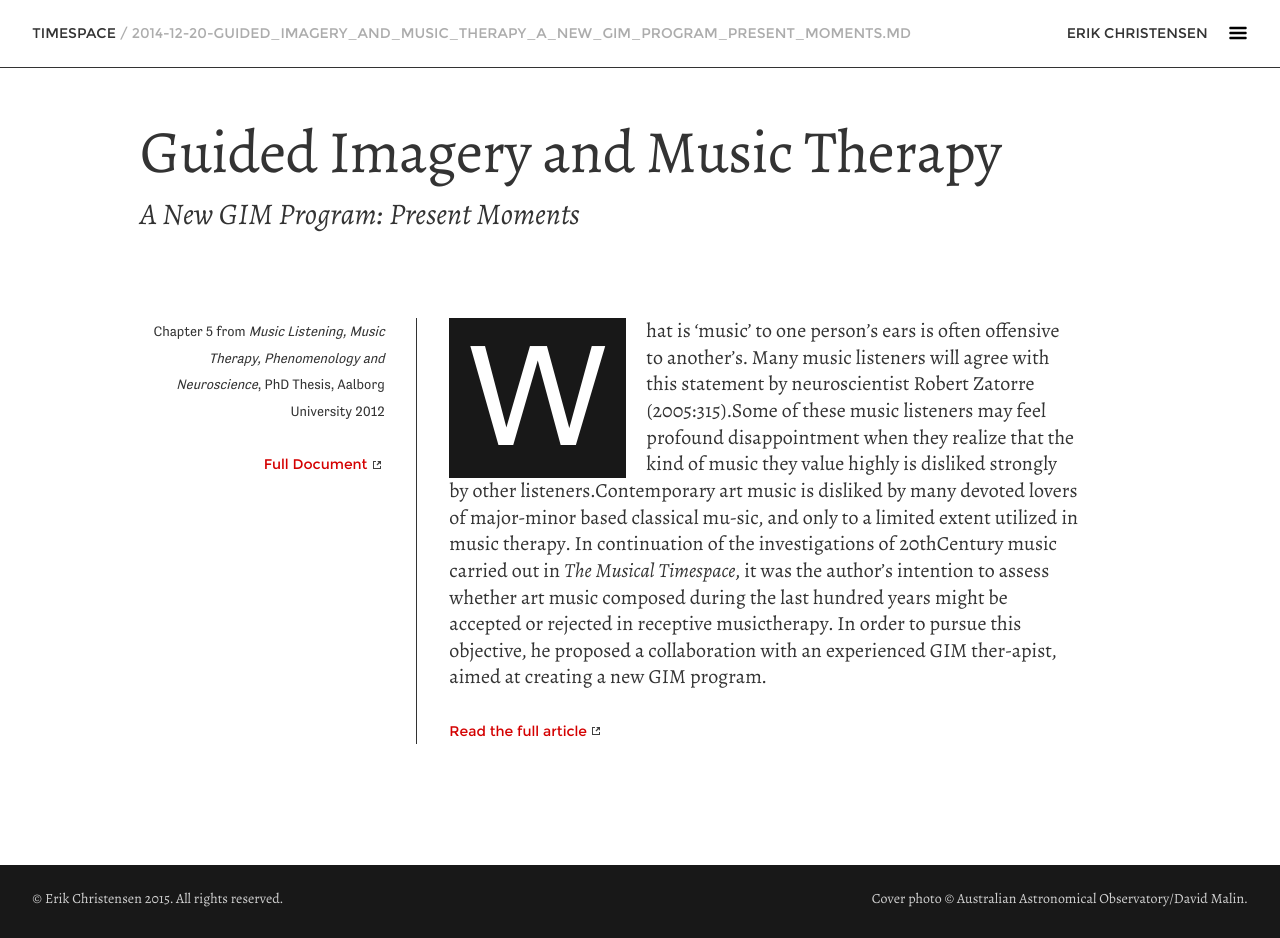
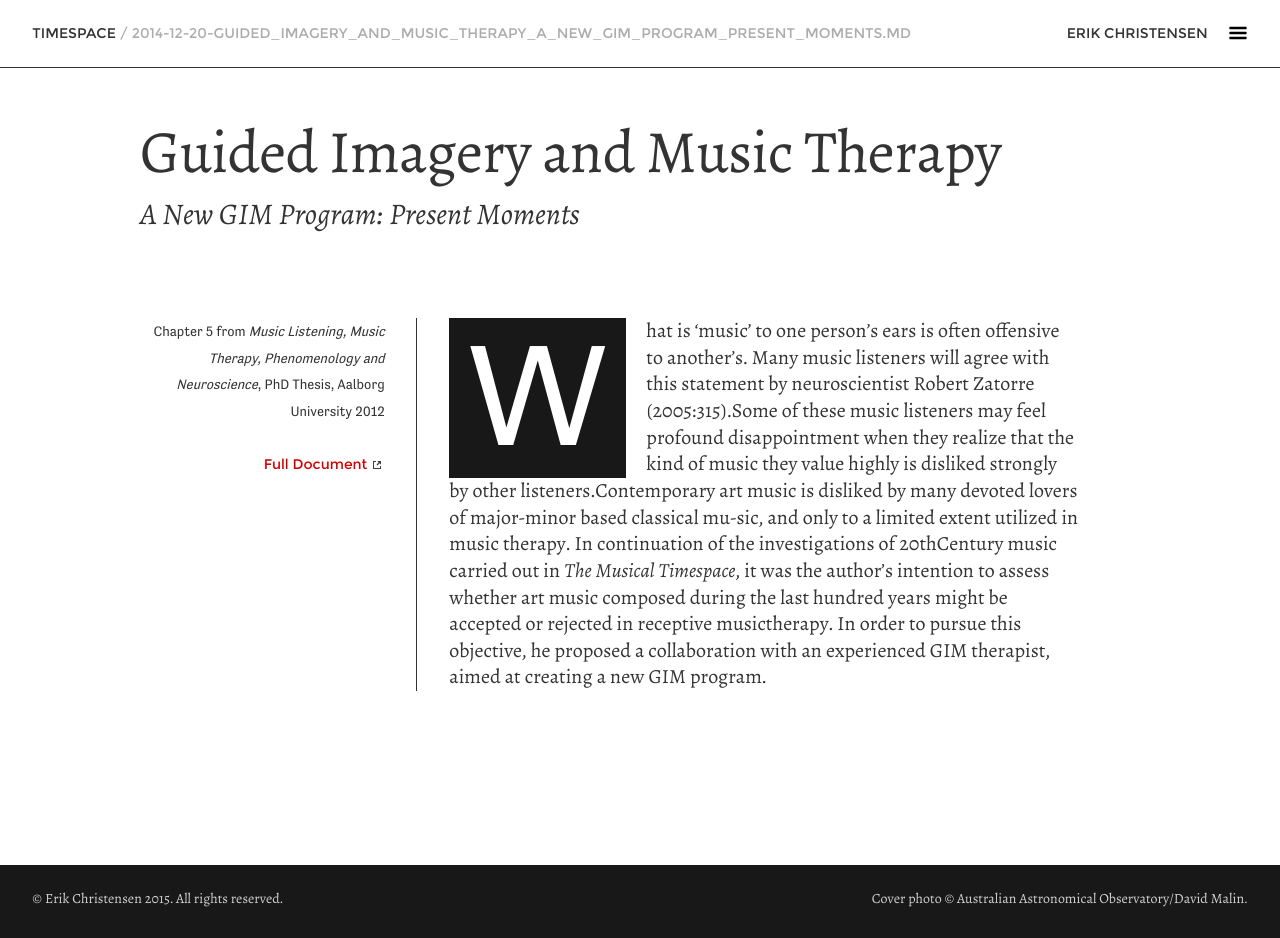
Before and after one commit to netlifydemo/cms-demo, a Jekyll site: the page built from _articles/2014-12-20-Guided_Imagery_and_Music_Therapy_A_New_GIM_Program_Present_Moments.md, in a window 1280 px wide. Built offline with Jekyll 4.4.1, drawn with Linux system fonts in a browser that asks for light colours.

Commit message:
Updated Article Guided Imagery and Music Therapy

```diff
--- a/_articles/2014-12-20-Guided_Imagery_and_Music_Therapy_A_New_GIM_Program_Present_Moments.md
+++ b/_articles/2014-12-20-Guided_Imagery_and_Music_Therapy_A_New_GIM_Program_Present_Moments.md
@@ -1,14 +1,14 @@
 ---
 title: Guided Imagery and Music Therapy
 subtitle: "A New GIM Program: Present Moments"
+date: 2014-12-20T00:00:00.000Z
 full_title: "Guided Imagery and Music Therapy - A New GIM Program: Present Moments"
-bib: Chapter 5 from *Music Listening, Music Therapy, Phenomenology and Neuroscience*, PhD Thesis, Aalborg University 2012
+bib: "Chapter 5 from *Music Listening, Music Therapy, Phenomenology and Neuroscience*, PhD Thesis, Aalborg University 2012"
 links:
   - label: Full Document
-    url: https://www.academia.edu/2408181/Guided_Imagery_and_Music_Therapy_-_A_New_GIM_Program_Present_Moments
-footer: "[Read the full article](https://www.academia.edu/2408181/Guided_Imagery_and_Music_Therapy_-_A_New_GIM_Program_Present_Moments)"
-date: 2014-12-20T00:00:00.000Z
+    url: "https://www.academia.edu/2408181/Guided_Imagery_and_Music_Therapy_-_A_New_GIM_Program_Present_Moments"
+docs: null
 ---
 
 What is ‘music’ to one person’s ears is often offensive to another’s.
-Many music listeners will agree with this statement by neuroscientist Robert Zatorre (2005:315).Some of these music listeners may feel profound disappointment when they realize that the kind of music they value highly is disliked strongly by other listeners.Contemporary art music is disliked by many devoted lovers of major-minor based classical mu-sic, and only to a limited extent utilized in music therapy. In continuation of the investigations of 20thCentury music carried out in *The Musical Timespace*, it was the author’s intention to assess whether art music composed during the last hundred years might be accepted or rejected in receptive musictherapy. In order to pursue this objective, he proposed a collaboration with an experienced GIM ther-apist, aimed at creating a new GIM program.
+Many music listeners will agree with this statement by neuroscientist Robert Zatorre (2005:315).Some of these music listeners may feel profound disappointment when they realize that the kind of music they value highly is disliked strongly by other listeners.Contemporary art music is disliked by many devoted lovers of major-minor based classical mu-sic, and only to a limited extent utilized in music therapy. In continuation of the investigations of 20thCentury music carried out in *The Musical Timespace*, it was the author’s intention to assess whether art music composed during the last hundred years might be accepted or rejected in receptive musictherapy. In order to pursue this objective, he proposed a collaboration with an experienced GIM therapist, aimed at creating a new GIM program.
```
